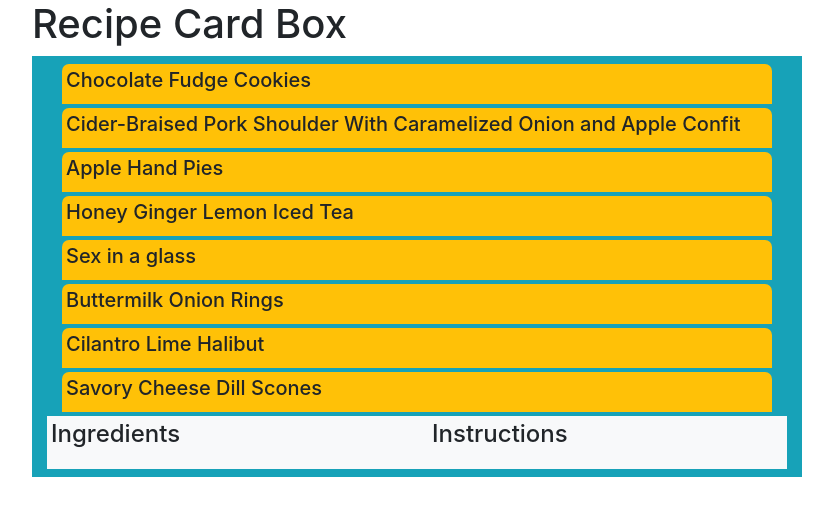
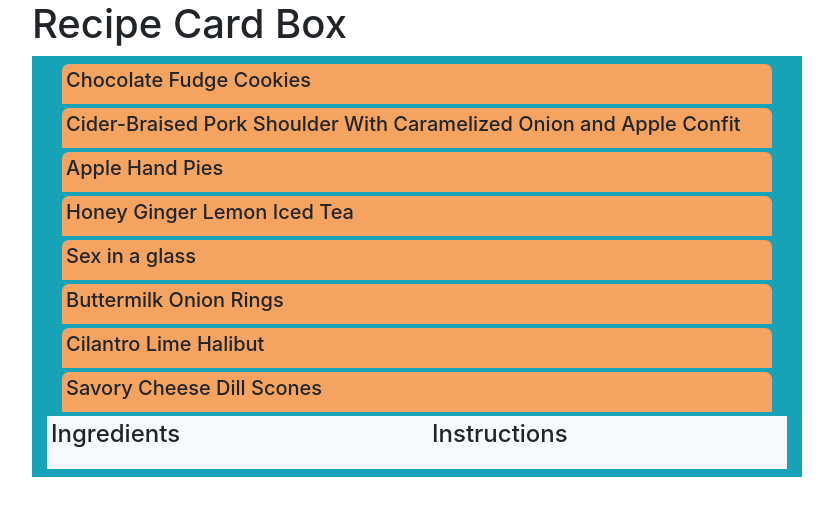
Before and after one commit to spitsfire/recipe-box, a React (Create React App) app: page / in a window 1280 px wide. Shown: the top 516 px of the page, without its empty margins (223-1056 px from the left). Built offline with nearby package versions, Linux system fonts and the light colour scheme.

Commit message:
Add active state based on selected tab

```diff
--- a/src/components/Box.js
+++ b/src/components/Box.js
@@ -13,7 +13,7 @@ const Box = () => {
 
   return (
     <div className='box container bg-info py-2'>
-      <TabList allRecipes={recipes} selectTab={selectTab} />
+      <TabList allRecipes={recipes} selectTab={selectTab} selectedRecipe={selectedRecipe} />
       <Card selectedRecipe={selectedRecipe} />
     </div>
   );
--- a/src/components/Tab.css
+++ b/src/components/Tab.css
@@ -1,3 +1,8 @@
 .tab {
   border-radius: 7px 7px 0 0;
+  background-color: sandybrown;
 }
+
+.active {
+  background-color: aqua;
+}
--- a/src/components/Tab.js
+++ b/src/components/Tab.js
@@ -2,10 +2,10 @@ import React from "react";
 import "./Tab.css";
 
 const Tab = (props) => {
-  const { selectTab, recipe } = props;
+  const { selectTab, recipe, isSelected } = props;
   return (
     <div
-      className="tab container bg-warning p-1 mb-1"
+      className={`tab container p-1 mb-1 ${isSelected ? 'active': ''}`}
       onClick={() => selectTab(recipe)}
     >
       <h5>{recipe.title}</h5>
--- a/src/components/TabList.js
+++ b/src/components/TabList.js
@@ -3,10 +3,11 @@ import Tab from "./Tab";
 
 const TabList = (props) => {
   const recipes = props.allRecipes;
+  const { selectedRecipe } = props;
   return (
     <div className="container">
       {recipes.map((r) => (
-        <Tab recipe={r} selectTab={props.selectTab} />
+        <Tab recipe={r} selectTab={props.selectTab} isSelected={selectedRecipe.id === r.id} />
       ))}
     </div>
   );
```
